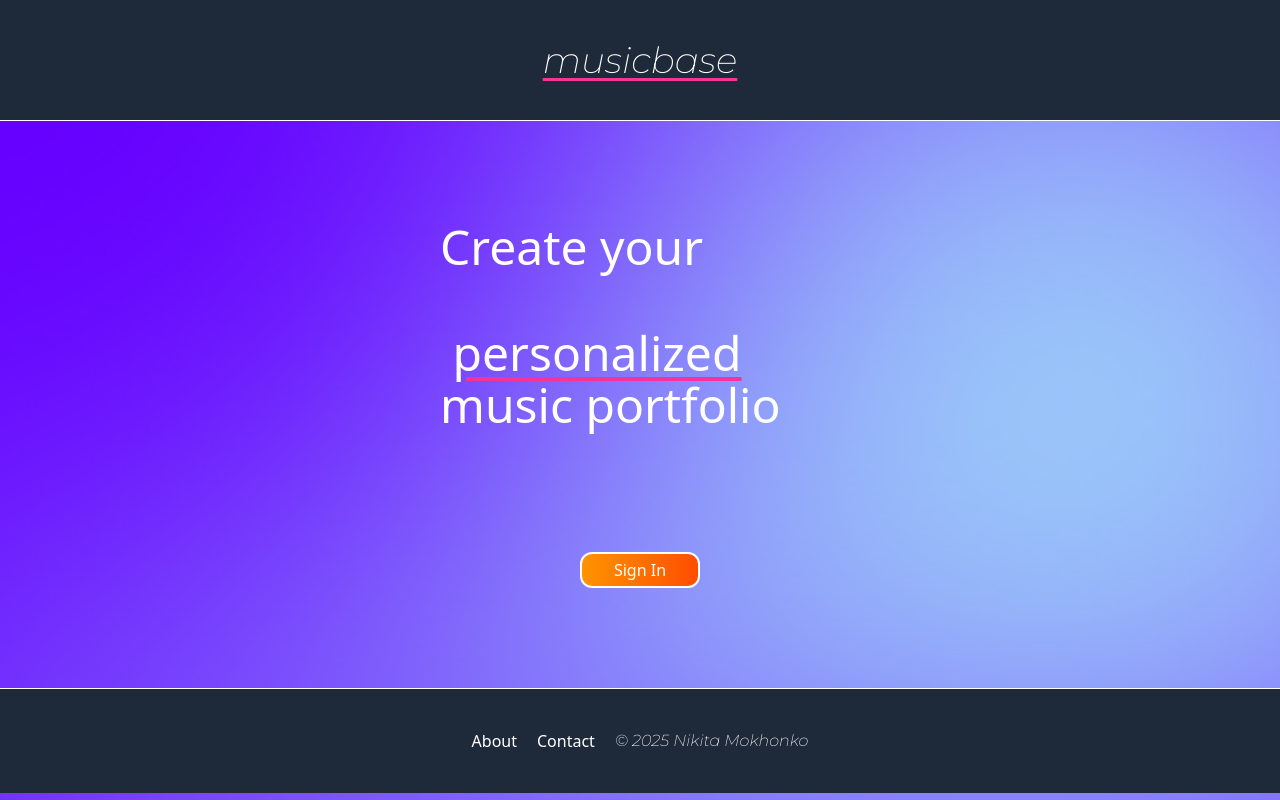
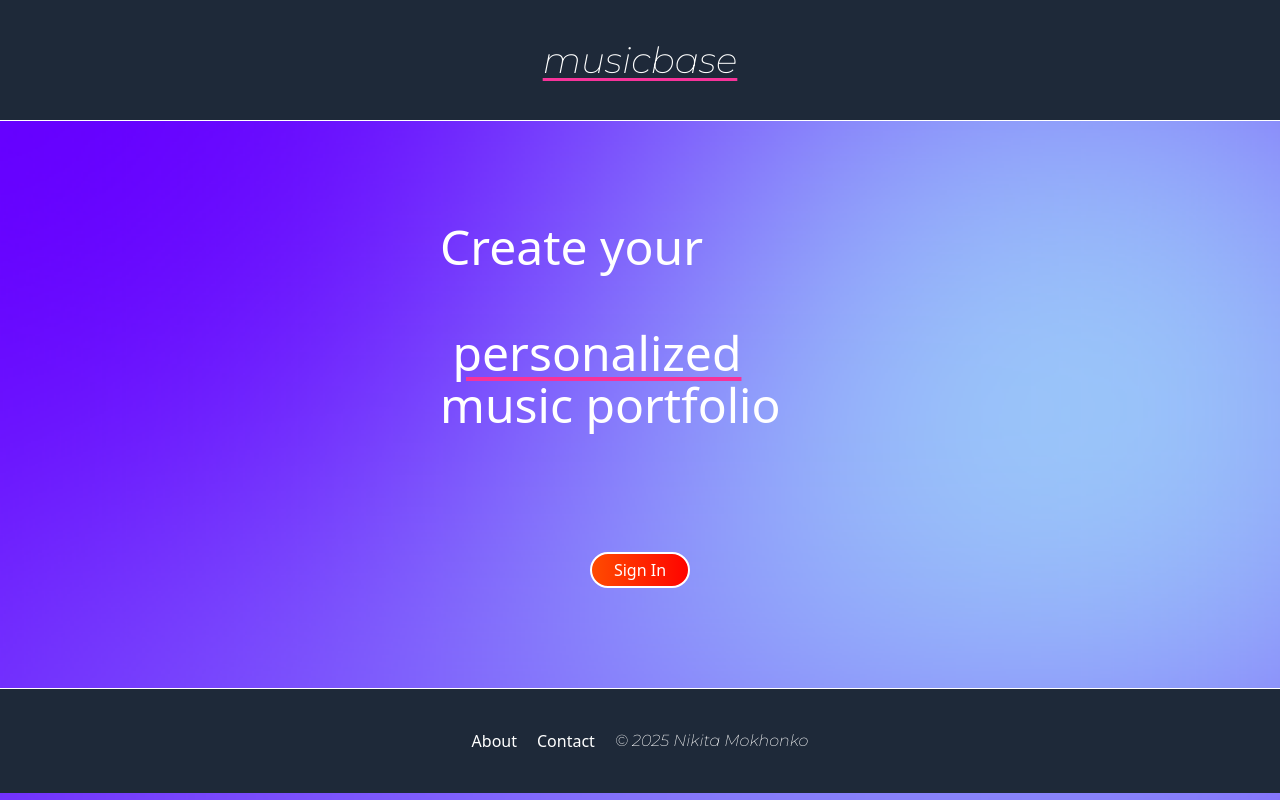
Before and after one commit to NikitaMokhonko/Musicbase, a React (Vite) app in the folder frontend/: page / in a window 1280 px wide. Built offline with nearby package versions, Linux system fonts and the light colour scheme; no server answers.

Commit message:
Adjusted animation

```diff
--- a/frontend/src/styles.css
+++ b/frontend/src/styles.css
@@ -10,16 +10,16 @@
   display: flex;
   justify-content: center;
   align-items: center;
-  width: 120px;
-  border-radius: 12px;
-  padding: 4px; /* border thickness */
+  width: 100px;
+  border-radius: 32px;
+  padding: 4px;
   background: linear-gradient(270deg, red, orange, yellow, green, blue, indigo, violet);
   background-size: 1400% 1400%;
-  animation: rainbow 10s ease infinite;
+  animation: rainbow 12s ease infinite;
 }
 
 .animation > .content {
   border-radius: 8px;
-  background: white; /* background inside border */
+  background: white;
   padding: 1rem;
 }
```
